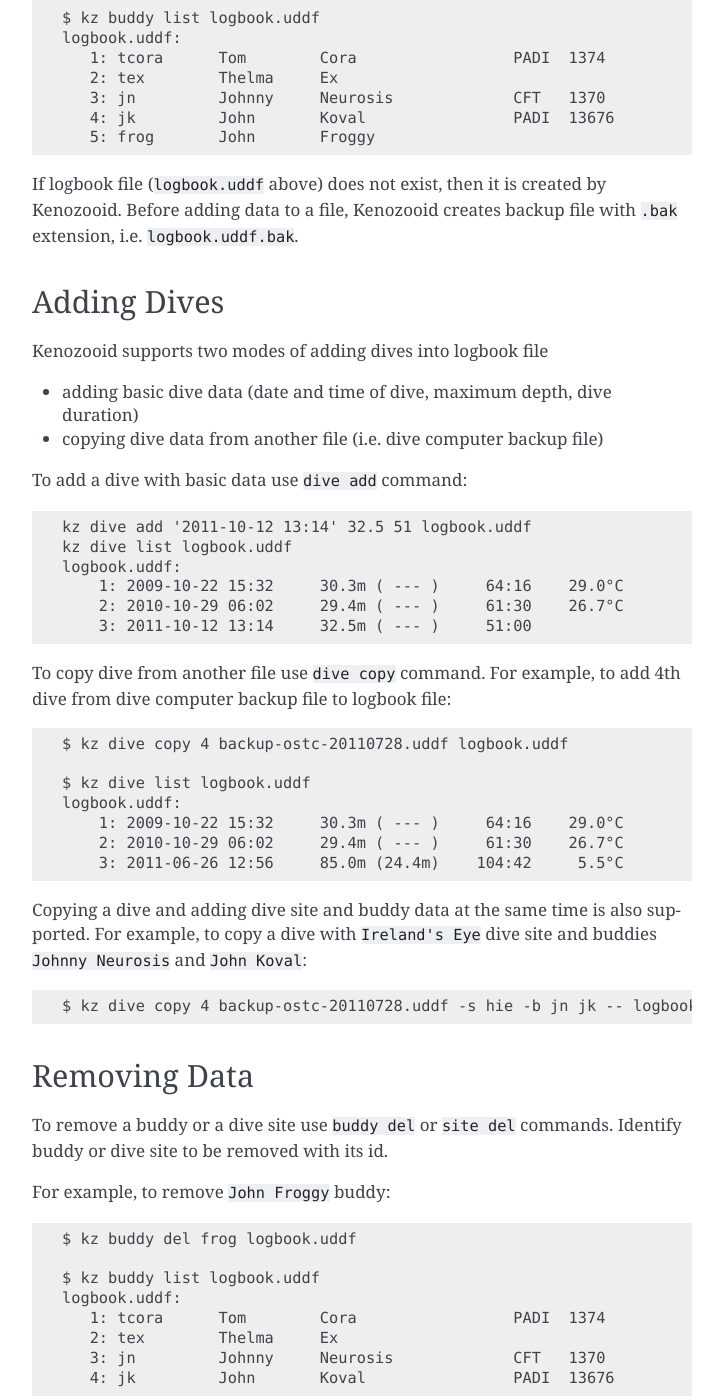
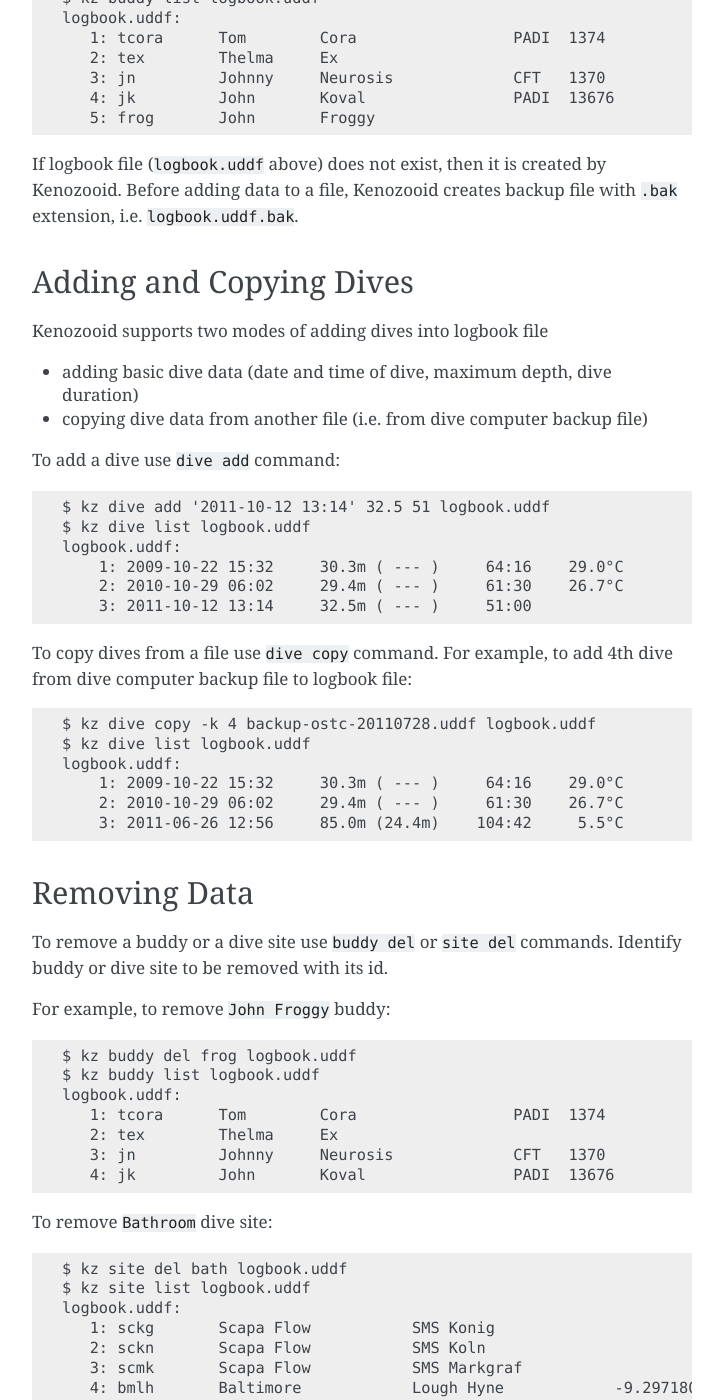
Before and after one commit to gitGNU/gnu_kenozooid, a Sphinx documentation site: the page built from doc/user/logbook.rst, in a window 1280 px wide and 1400 px high, scrolled down 3025 px. Shown: the whole window, without its empty margins (388-1111 px from the left). Built offline with Sphinx 7.4.7, drawn with Linux system fonts in a browser that asks for light colours; some of the changed text lies outside the part shown.

Commit message:
- documentation cleanup

```diff
--- a/doc/hacking/uc.rst
+++ b/doc/hacking/uc.rst
@@ -216,8 +216,8 @@ Optional dive data is
 |           |              | Save logbook file.                               |
 +-----------+--------------+--------------------------------------------------+
 
-Copy Dive
-^^^^^^^^^
+Copy Dives
+^^^^^^^^^^
 **Pre**: input files exist
 
 **Input**: input file names, dives to copy, logbook file name
--- a/doc/hacking/us.rst
+++ b/doc/hacking/us.rst
@@ -156,8 +156,8 @@ Optionally, diver can specify
 
 .. _hk-us-copydive:
 
-Copy Dive Data
-^^^^^^^^^^^^^^
+Copy Dives
+^^^^^^^^^^
 The diver copies dive from dive data backup or dive logbook to another
 dive logbook.
 
--- a/doc/user/logbook.rst
+++ b/doc/user/logbook.rst
@@ -120,7 +120,6 @@ and ``site add`` commands.
 To add a dive site to a logbook file::
 
     $ kz site add bath Bathroom Bath logbook.uddf
-
     $ kz site list logbook.uddf
     examples/logbook.uddf:
        1: sckg       Scapa Flow           SMS Konig
@@ -148,39 +147,32 @@ If logbook file (``logbook.uddf`` above) does not exist, then it is created
 by Kenozooid. Before adding data to a file, Kenozooid creates backup file
 with ``.bak`` extension, i.e. ``logbook.uddf.bak``.
 
-Adding Dives
-------------
+Adding and Copying Dives
+------------------------
 Kenozooid supports two modes of adding dives into logbook file
 
 - adding basic dive data (date and time of dive, maximum depth, dive duration)
-- copying dive data from another file (i.e. dive computer backup file)
+- copying dive data from another file (i.e. from dive computer backup file)
 
-To add a dive with basic data use ``dive add`` command::
+To add a dive use ``dive add`` command::
 
-    kz dive add '2011-10-12 13:14' 32.5 51 logbook.uddf
-    kz dive list logbook.uddf
+    $ kz dive add '2011-10-12 13:14' 32.5 51 logbook.uddf
+    $ kz dive list logbook.uddf
     logbook.uddf:
         1: 2009-10-22 15:32     30.3m ( --- )     64:16    29.0°C
         2: 2010-10-29 06:02     29.4m ( --- )     61:30    26.7°C
         3: 2011-10-12 13:14     32.5m ( --- )     51:00
 
 
-To copy dive from another file use ``dive copy`` command. For example, to
+To copy dives from a file use ``dive copy`` command. For example, to
 add 4th dive from dive computer backup file to logbook file::
 
-    $ kz dive copy 4 backup-ostc-20110728.uddf logbook.uddf
-
+    $ kz dive copy -k 4 backup-ostc-20110728.uddf logbook.uddf
     $ kz dive list logbook.uddf
     logbook.uddf:
         1: 2009-10-22 15:32     30.3m ( --- )     64:16    29.0°C
         2: 2010-10-29 06:02     29.4m ( --- )     61:30    26.7°C
         3: 2011-06-26 12:56     85.0m (24.4m)    104:42     5.5°C
-
-Copying a dive and adding dive site and buddy data at the same time is also
-supported. For example, to copy a dive with ``Ireland's Eye`` dive site and
-buddies ``Johnny Neurosis`` and ``John Koval``::
-
-    $ kz dive copy 4 backup-ostc-20110728.uddf -s hie -b jn jk -- logbook.uddf
 
 Removing Data
 -------------
@@ -190,7 +182,6 @@ commands. Identify buddy or dive site to be removed with its id.
 For example, to remove ``John Froggy`` buddy::
 
     $ kz buddy del frog logbook.uddf
-
     $ kz buddy list logbook.uddf
     logbook.uddf:
        1: tcora      Tom        Cora                 PADI  1374
@@ -202,7 +193,6 @@ For example, to remove ``John Froggy`` buddy::
 To remove ``Bathroom`` dive site::
 
     $ kz site del bath logbook.uddf
-
     $ kz site list logbook.uddf
     logbook.uddf:
        1: sckg       Scapa Flow           SMS Konig
```
